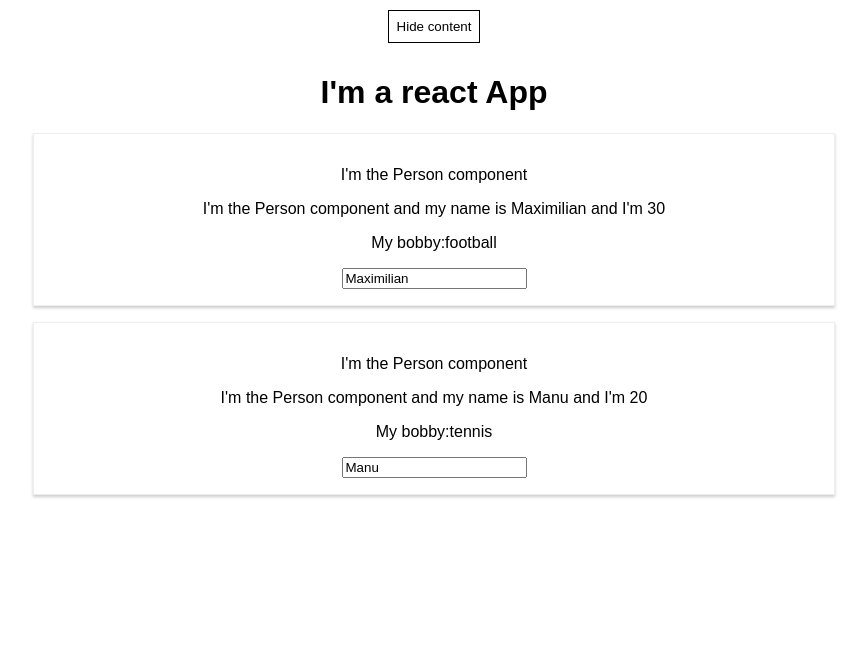
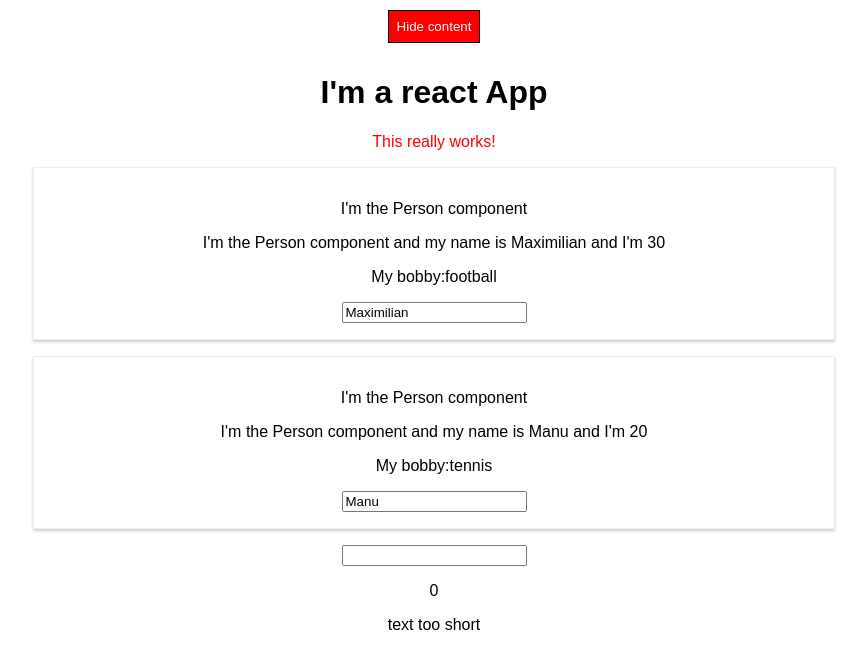
Before and after one commit to LoredanaBratu/React-course-udemy, a React (Create React App) app: page / in a window 1280 px wide. Shown: the top 668 px of the page, without its empty margins (206-1073 px from the left). Built offline with nearby package versions, Linux system fonts and the light colour scheme.

Commit message:
inline style-properties with Radium

```diff
--- a/package.json
+++ b/package.json
@@ -3,6 +3,7 @@
   "version": "0.1.0",
   "private": true,
   "dependencies": {
+    "radium": "^0.26.0",
     "react": "^16.13.1",
     "react-dom": "^16.13.1",
     "react-scripts": "1.1.5"
--- a/src/App.css
+++ b/src/App.css
@@ -1,3 +1,9 @@
 .App {
   text-align: center;
 }
+.red {
+  color: red;
+}
+.bold {
+  font-weight: bold;
+}
--- a/src/App.js
+++ b/src/App.js
@@ -1,6 +1,9 @@
 import React, { useState, Component } from "react";
 import "./App.css";
 import Person from "./Person/Person";
+import ValidationComponent from "./Validation/ValidationComponent";
+import CharComponent from "./Validation/CharComponent";
+import Radium from "radium";
 
 // useState  always returns an array with 2 elements (current state and a function taht allows to update the state )
 //useState->array
@@ -12,6 +15,7 @@ class App extends Component {
       { id: "1", name: "Manu", age: 20, hobby: "tennis" },
     ],
     showPersons: true,
+    inputValue: "",
   };
 
   handleSwitchName = (newName) => {
@@ -54,16 +58,35 @@ class App extends Component {
     this.setState({ persons });
   };
 
+  handleCheckLength = ({ target }) => {
+    this.setState({
+      inputValue: target.value,
+    });
+  };
+
+  handleRemoveCharComponent = (index) => {
+    const text = this.state.inputValue.split("");
+    text.splice(index, 1);
+    const updatedText = text.join("");
+    this.setState({ inputValue: updatedText });
+  };
+
   render() {
     const style = {
+      background: "green",
       padding: "8px",
       cursor: "pointer",
       margin: "10px auto",
-      background: "white",
       border: "1px solid black",
+      color: "white",
+      ":hover": {
+        //due to Radium we can set such proporties in inline style !!!!
+        background: "lightgreen",
+        color: "black",
+      },
     };
 
-    const { persons, showPersons } = this.state;
+    const { persons, showPersons, inputValue } = this.state;
 
     let personsItems = null;
     if (showPersons) {
@@ -87,6 +110,32 @@ class App extends Component {
           })}
         </div>
       );
+      style.background = "red";
+      style[":hover"] = {
+        //si aici !!! tot cu Radium
+        background: "salmon",
+        color: "black",
+      };
+    }
+
+    const charList = inputValue.split("").map((character, index) => {
+      return (
+        <div>
+          <CharComponent
+            character={character}
+            key={index}
+            remove={() => this.handleRemoveCharComponent(index)}
+          />
+        </div>
+      );
+    });
+
+    const classes = [];
+    if (persons.length <= 2) {
+      classes.push("red");
+    }
+    if (persons.length <= 1) {
+      classes.push("red", "bold");
     }
 
     return (
@@ -95,9 +144,19 @@ class App extends Component {
           Hide content
         </button>
         <h1>I'm a react App</h1>
+        <p className={classes.join(" ")}>This really works!</p>
         {personsItems}
+
+        <input
+          type="text"
+          value={inputValue}
+          onChange={(event) => this.handleCheckLength(event)}
+        />
+        <p>{inputValue.length}</p>
+        <ValidationComponent textLength={inputValue.length} />
+        {charList}
       </div>
     );
   }
 }
-export default App;
+export default Radium(App);
--- /dev/null
+++ b/src/Validation/CharComponent.js
@@ -0,0 +1,23 @@
+import React from "react";
+
+class CharComponent extends React.Component {
+  render() {
+    const { character } = this.props;
+    return (
+      <div
+        className="wrapper-char-compoenent"
+        style={{
+          display: "inline-block",
+          padding: "16px",
+          textAlign: "center",
+          margin: "16px",
+          border: "1px solid black",
+        }}
+        onClick={() => this.props.remove()}
+      >
+        <p>{character}</p>
+      </div>
+    );
+  }
+}
+export default CharComponent;
--- /dev/null
+++ b/src/Validation/ValidationComponent.js
@@ -0,0 +1,17 @@
+import React from "react";
+
+class ValidationComponent extends React.Component {
+  render() {
+    const { textLength } = this.props;
+    let validationLength = "text too short";
+    if (textLength > 5) {
+      validationLength = "text long enough";
+    }
+    return (
+      <div>
+        <p>{validationLength}</p>
+      </div>
+    );
+  }
+}
+export default ValidationComponent;
```
Also changed, not shown: 1 other file (tests, documents, lock files or other folders).
